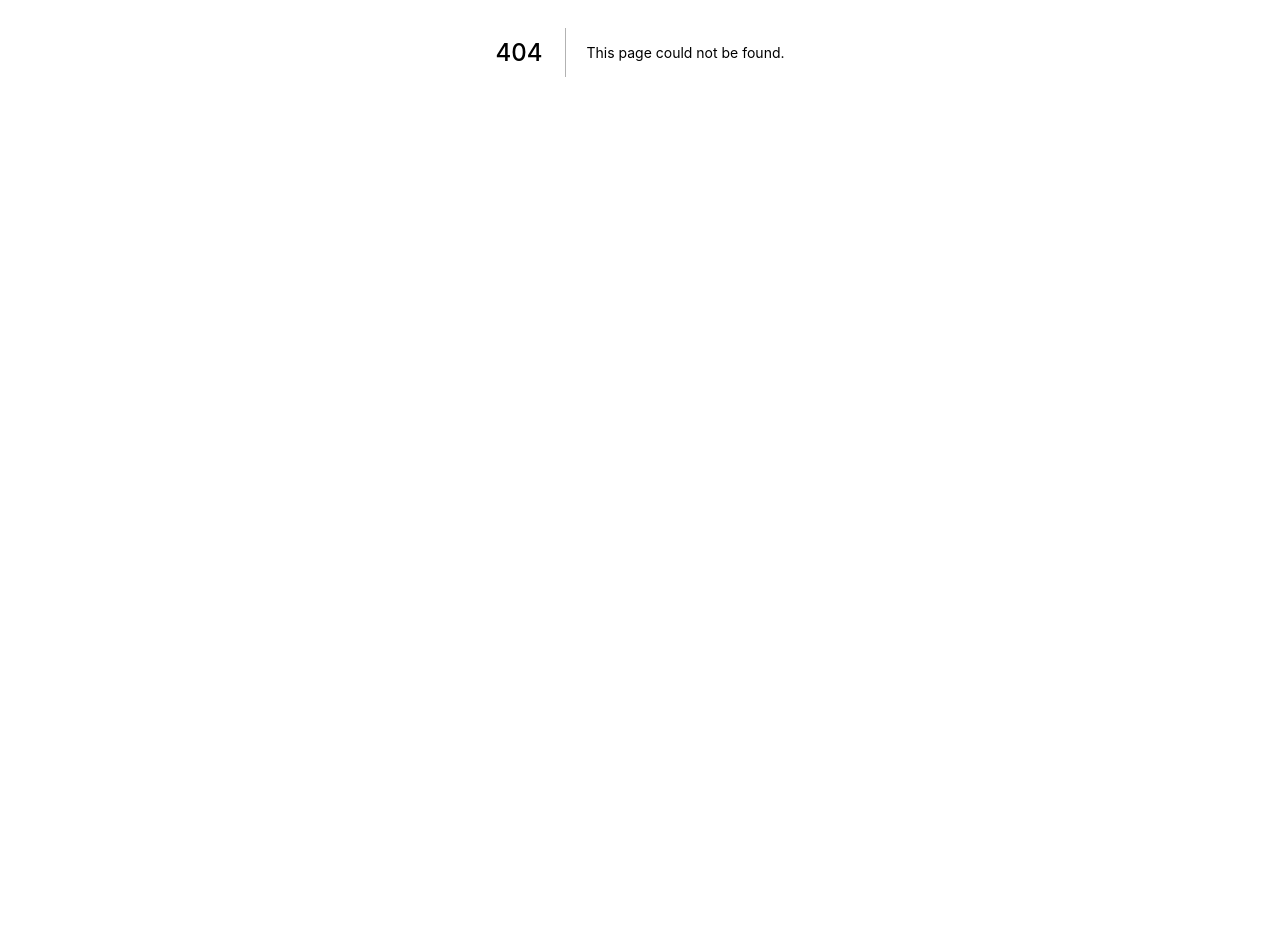
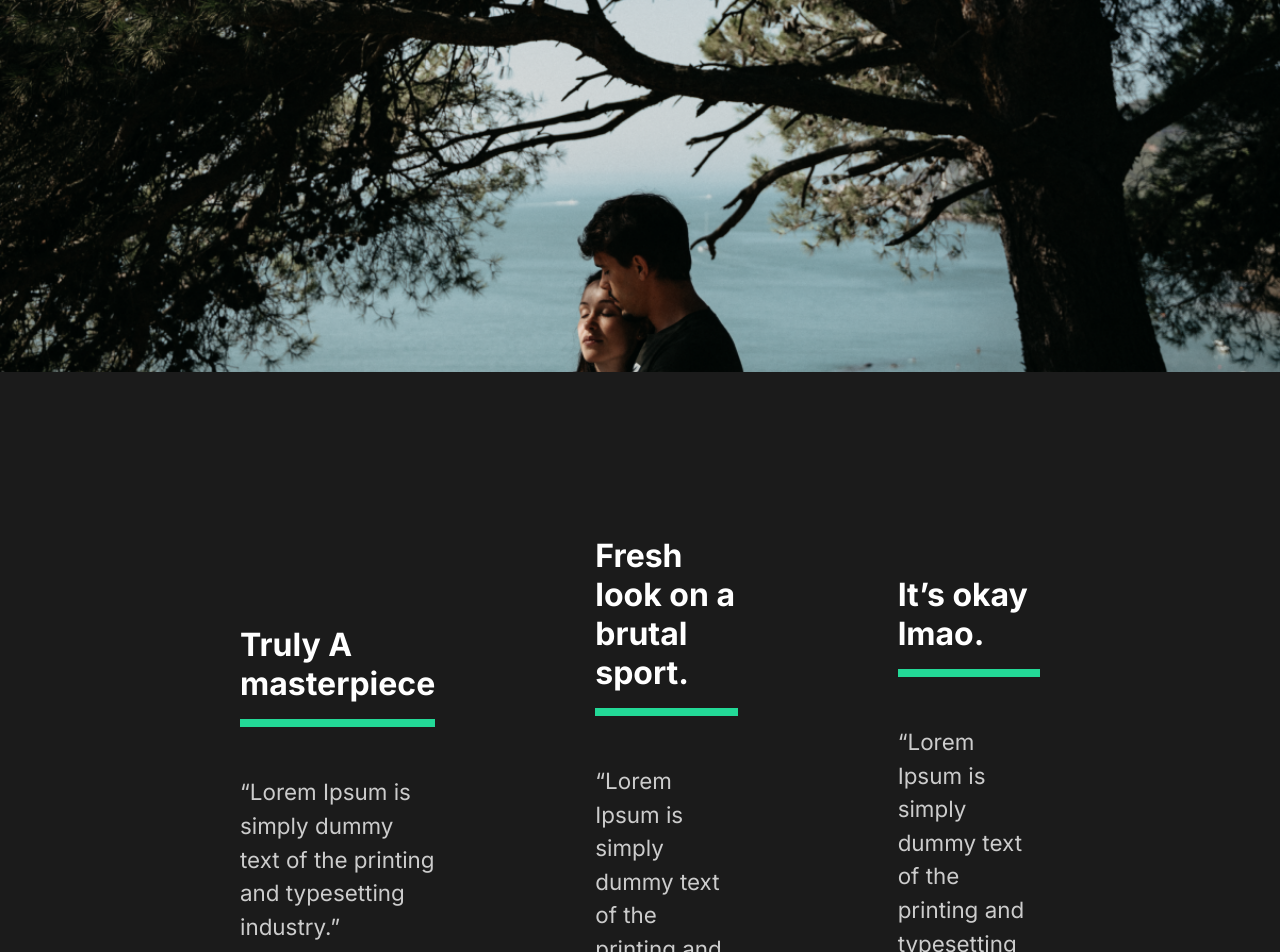
Before and after one commit to XxWhitepegasusxX/capture-portfolio, a Next.js app: page /OurWork/good-times in a window 1280 px wide. Before the commit this address had no page. Shown: the part 428-1380 px from the top of the page. Before the commit the page ends 880 px from the top, so only its background shows below. Built offline with nearby package versions, Linux system fonts and the light colour scheme.

Commit message:
dynamic pages added

```diff
--- /dev/null
+++ b/movieState.ts
@@ -0,0 +1,73 @@
+export const MovieState = () => {
+    return [
+      {
+        title: 'The Athlete',
+        mainImg: '/images/athlete-small.png',
+        secondaryImg: '/images/athlete2.png',
+        url: 'the-athlete',
+        awards: [
+          {
+            title: 'Truly A masterpiece',
+            description:
+              '“Lorem Ipsum is simply dummy text of the printing and typesetting industry.”',
+          },
+          {
+            title: 'Fresh look on a brutal sport.',
+            description:
+              '“Lorem Ipsum is simply dummy text of the printing and typesetting industry.”',
+          },
+          {
+            title: 'It’s okay lmao.',
+            description:
+              '“Lorem Ipsum is simply dummy text of the printing and typesetting industry.”',
+          },
+        ],
+      },
+      {
+        title: 'Good Times',
+        mainImg: '/images/goodtimes-small.png',
+        url: 'good-times',
+        secondaryImg: '/images/good-times2.jpg',
+        awards: [
+          {
+            title: 'Truly A masterpiece',
+            description:
+              '“Lorem Ipsum is simply dummy text of the printing and typesetting industry.”',
+          },
+          {
+            title: 'Fresh look on a brutal sport.',
+            description:
+              '“Lorem Ipsum is simply dummy text of the printing and typesetting industry.”',
+          },
+          {
+            title: 'It’s okay lmao.',
+            description:
+              '“Lorem Ipsum is simply dummy text of the printing and typesetting industry.”',
+          },
+        ],
+      },
+      {
+        title: 'The Racer',
+        mainImg: '/images/theracer-small.png',
+        url: 'the-racer',
+        secondaryImg: '/images/the-racer2.jpg',
+        awards: [
+          {
+            title: 'Truly A masterpiece',
+            description:
+              '“Lorem Ipsum is simply dummy text of the printing and typesetting industry.”',
+          },
+          {
+            title: 'Fresh look on a brutal sport.',
+            description:
+              '“Lorem Ipsum is simply dummy text of the printing and typesetting industry.”',
+          },
+          {
+            title: 'It’s okay lmao.',
+            description:
+              '“Lorem Ipsum is simply dummy text of the printing and typesetting industry.”',
+          },
+        ],
+      },
+    ];
+  };
--- /dev/null
+++ b/src/pages/OurWork/[id].tsx
@@ -0,0 +1,126 @@
+/* eslint-disable @next/next/no-img-element */
+import { useEffect, useState } from "react";
+import styled from "styled-components";
+import { MovieState } from "../../../movieState";
+
+type Movie = {
+    title: string;
+    mainImg: string;
+    secondaryImg: string;
+    url: string;
+    awards: {
+        title: string;
+        description: string;
+    }[];
+}
+
+
+
+export async function getServerSideProps(context: { query: { id: any; }; }){
+    const id = context.query.id;
+
+    return {
+        props: {
+            id,
+        }
+    }
+}
+
+export default function MovieDetail(props: any){
+    const url = props.id
+    const [movies, setMovies] = useState(MovieState);
+    const [movie, setMovie] = useState<Movie>()
+
+    useEffect(() => {
+        const currentMovie = movies.filter((stateMovie) => stateMovie.url === url);
+        setMovie(currentMovie[0]);
+    }, [movies, url]);
+
+    return(
+        <>
+        {movie && (
+            <Details>
+                <HeadLine>
+                    <h2>{movie.title}</h2>
+                    <img src={movie.mainImg} alt="movie"/>
+                </HeadLine>
+                <Awards>
+                    {movie.awards.map(award => (
+                        <Award title={award.title} description={award.description} key={award.title} />
+                    ))}
+                </Awards>
+                <ImageDisplay>
+                    <img src={movie.secondaryImg} alt="secondary image" />
+                </ImageDisplay>
+            </Details>
+        )}
+        </>
+    )
+
+}
+
+const Details = styled.div`
+    color: white;
+`
+const HeadLine = styled.div`
+    min-height: 90vh;
+    padding-top: 20vh;
+    position: relative;
+    h2{
+        position: absolute;
+        top: 10%;
+        left: 50%;
+        transform: translate(-50%, 10%);
+    }
+    img{
+        width: 100%;
+        height: 70vh;
+        object-fit: cover;
+    }
+    `
+const Awards = styled.div`
+    min-height: 80vh;
+    display: flex;
+    margin: 5rem 10rem;
+    align-items: center;
+    justify-content: space-around;
+`
+const AwardStyle = styled.div`
+    padding: 5rem;
+    h3 {
+        font-size: 2rem;
+    }
+    .line{
+        width: 100%;
+        background: #23d997;
+        height: 0.5rem;
+        margin: 1rem 0rem;
+    }
+    P{
+        padding: 2rem 0rem;
+    }
+`
+const ImageDisplay = styled.div`
+    min-height: 50vh;
+    img{
+        width: 100%;
+        height: 100vh;
+        object-fit: cover;
+    }
+`
+//Award Component
+
+interface AwardProps {
+    title: string,
+    description: string
+}
+
+const Award = ({title, description}: AwardProps) => {
+    return(
+        <AwardStyle>
+            <h3>{title}</h3>
+            <div className="line"></div>
+            <p>{description}</p>
+        </AwardStyle>
+    )
+}
--- a/src/pages/index.tsx
+++ b/src/pages/index.tsx
@@ -12,6 +12,7 @@ const Home: NextPage = () => {
       <AboutSection/>
       <ServicesSection/>
       <FaqSection/>
+
     </>
   )
 }
```
Also changed, not shown: src/pages/OurWork.tsx (deleted, +0 -10 lines), src/pages/OurWork/index.tsx (added, +55 -0 lines), 1 other file (tests, documents, lock files or other folders).
